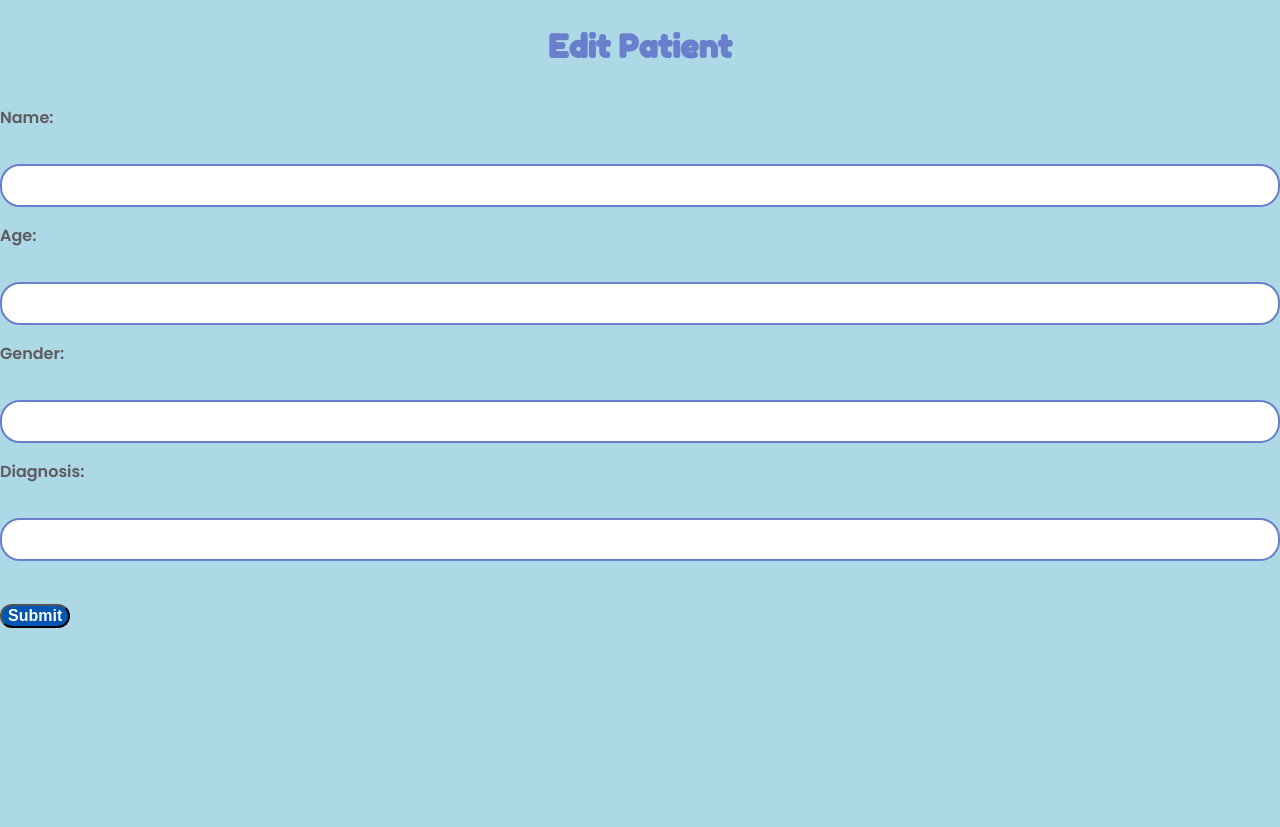
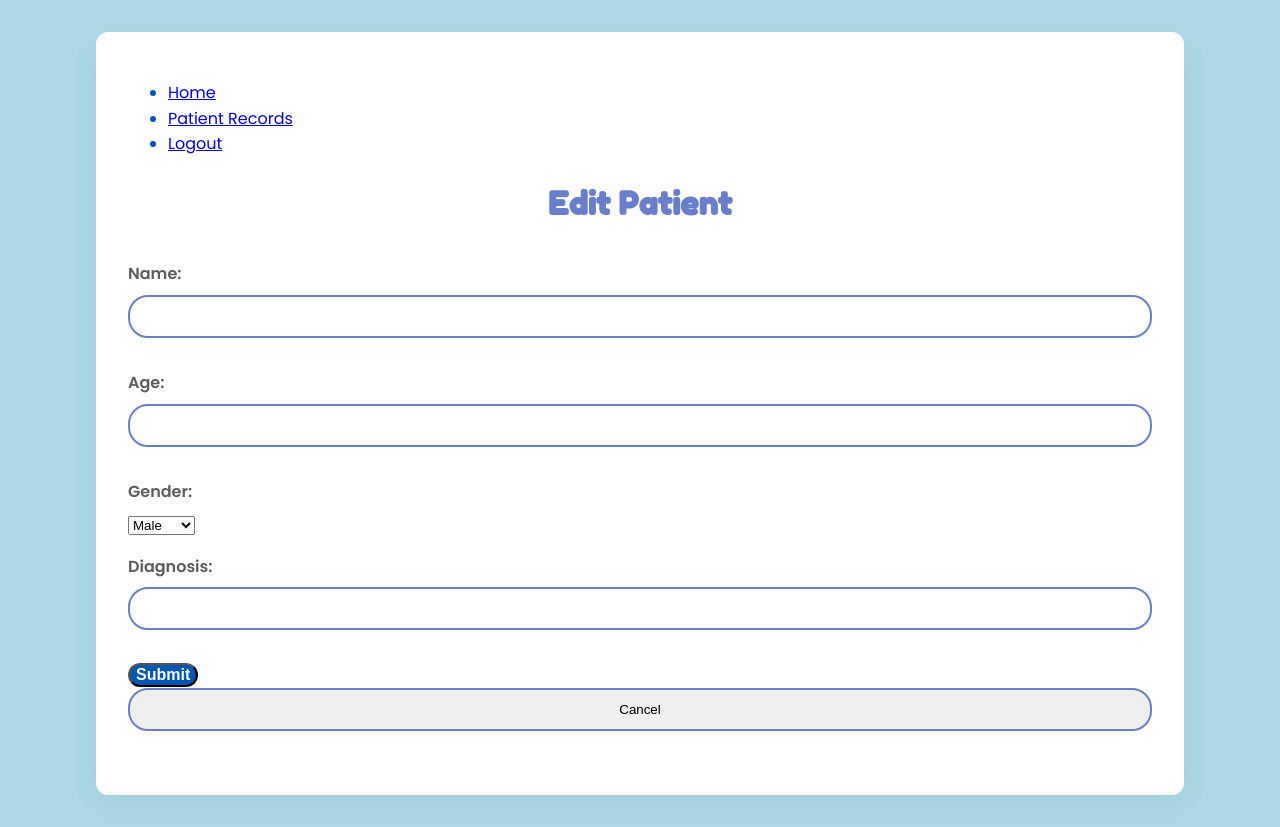
Before and after one commit to benjister/patient-data-management-system, a Flask app: page /edit/1 in a window 1280 px wide. Before the commit the page ends 628 px from the top, so only its background shows below. Run offline with Flask 2, Linux system fonts and the light colour scheme; the visitor is signed in with stand-in values (Sample User, id 1).

Commit message:
Update edit.html

```diff
--- a/templates/edit.html
+++ b/templates/edit.html
@@ -4,20 +4,46 @@
     <meta charset="UTF-8">
     <meta name="viewport" content="width=device-width, initial-scale=1.0">
     <title>Edit Patient</title>
-      <link rel="stylesheet" href="{{ url_for('static', filename='styles.css') }}">
+    <link rel="stylesheet" href="{{ url_for('static', filename='styles.css') }}">
 </head>
 <body>
-    <h1>Edit Patient</h1>
-    <form action="/edit/{{ index }}" method="post">
-        <label for="name">Name:</label><br>
-        <input type="text" id="name" name="name" value="{{ patient[0] }}"><br>
-        <label for="age">Age:</label><br>
-        <input type="text" id="age" name="age" value="{{ patient[1] }}"><br>
-        <label for="gender">Gender:</label><br>
-        <input type="text" id="gender" name="gender" value="{{ patient[2] }}"><br>
-        <label for="diagnosis">Diagnosis:</label><br>
-        <input type="text" id="diagnosis" name="diagnosis" value="{{ patient[3] }}"><br><br>
-        <input type="submit" value="Submit">
-    </form>
+    <div class="container">
+        <nav>
+            <ul>
+                <li><a href="/">Home</a></li>
+                <li><a href="/patients">Patient Records</a></li>
+                {% if session['username'] %}
+                    <li><a href="/logout">Logout</a></li>
+                {% endif %}
+            </ul>
+        </nav>
+
+        <h1>Edit Patient</h1>
+        <form action="/edit/{{ index }}" method="post" class="edit-form">
+            <div class="form-group">
+                <label for="name">Name:</label>
+                <input type="text" id="name" name="name" value="{{ patient[0] }}" required>
+            </div>
+            <div class="form-group">
+                <label for="age">Age:</label>
+                <input type="number" id="age" name="age" value="{{ patient[1] }}" required>
+            </div>
+            <div class="form-group">
+                <label for="gender">Gender:</label>
+                <select id="gender" name="gender" required>
+                    <option value="Male" {% if patient[2] == 'Male' %}selected{% endif %}>Male</option>
+                    <option value="Female" {% if patient[2] == 'Female' %}selected{% endif %}>Female</option>
+                </select>
+            </div>
+            <div class="form-group">
+                <label for="diagnosis">Diagnosis:</label>
+                <input type="text" id="diagnosis" name="diagnosis" value="{{ patient[3] }}" required>
+            </div>
+            <div class="form-group">
+                <input type="submit" value="Submit">
+                <button type="button" onclick="window.location.href='/patients'">Cancel</button>
+            </div>
+        </form>
+    </div>
 </body>
 </html>
```
